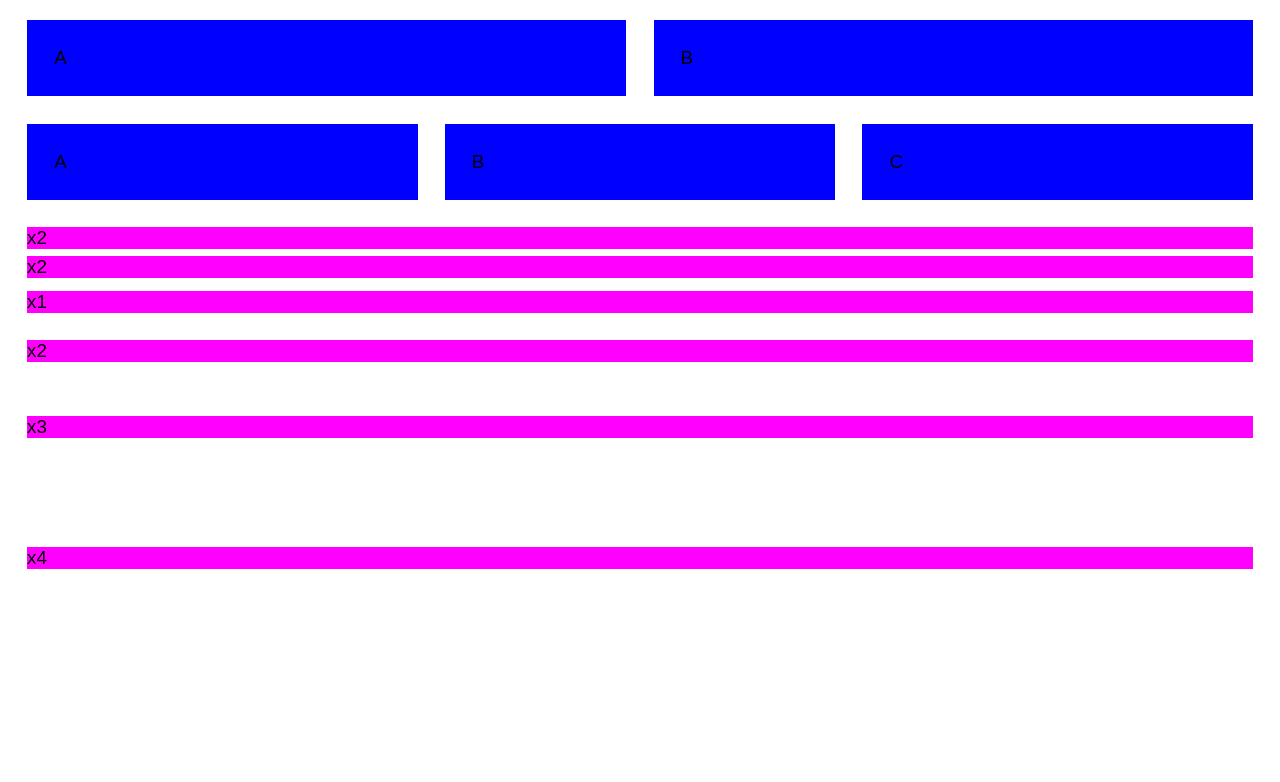
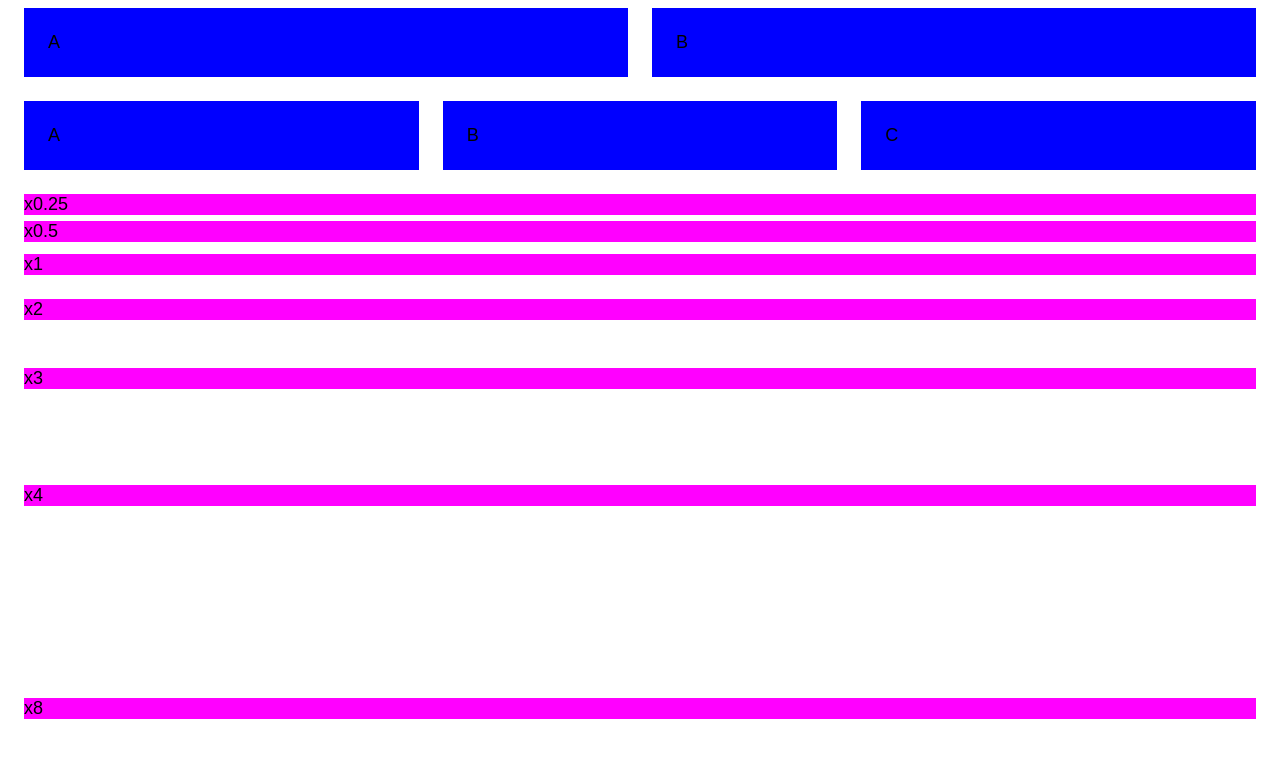
Before and after one commit to WebSeed/logarhythm, a website built with Parcel: page index.html in a window 1280 px wide. Shown: the part 103-885 px from the top of the page. Built offline with nearby package versions, Linux system fonts and the light colour scheme.

Commit message:
Something working

```diff
--- a/index.html
+++ b/index.html
@@ -22,8 +22,8 @@
         <div class="content">C</div>
       </div>
     </div>
-    <div class="h mb-1">x2</div>
-    <div class="h mb-2">x2</div>
+    <div class="h mb-1">x0.25</div>
+    <div class="h mb-2">x0.5</div>
     <div class="h mb-3">x1</div>
     <div class="h mb-4">x2</div>
     <div class="h mb-5">x3</div>
--- a/src/style.scss
+++ b/src/style.scss
@@ -1,59 +1,78 @@
-@function lerp($var-size-start, $var-size-start-unitless, $var-size-end-unitless) {
-  @return calc(var(#{$var-size-start}) +
-    (var(#{$var-size-end-unitless}) - var(#{$var-size-start-unitless})) *
-    (100vw - #{$viewport-start-rem}) /
-    (#{$viewport-end} - #{$viewport-start}));
+@function lerp($var-from-rem, $var-from, $var-to) {
+  @return calc(var(#{$var-from-rem}) +
+    (var(#{$var-to}) - var(#{$var-from})) *
+    (100vw - #{$viewport-from-rem}) /
+    (#{$viewport-to} - #{$viewport-from}));
 }
 
-@mixin lerp($var, $var-size-start, $var-size-end, $var-size-start-unitless, $var-size-end-unitless) {
-  #{$var}: lerp($var-size-start, $var-size-start-unitless, $var-size-end-unitless);
+@mixin lerp($var, $from, $to) {
 
-  @media (max-width: $viewport-start-px) {
-    #{$var}: var($var-size-start);
+  // Sass vars
+  $var-from: #{$var}-from;
+  $var-to: #{$var}-to;
+
+  $var-from-rem: #{$var-from}-rem;
+  $var-to-rem: #{$var-to}-rem;
+
+  // CSS vars
+  #{$var-from}: $from;
+  #{$var-to}: $to;
+
+  #{$var-from-rem}: calc(1rem * var(#{$var-from}) / #{$font-size-base});
+  #{$var-to-rem}: calc(1rem * var(#{$var-to}) / #{$font-size-base});
+
+  #{$var}: lerp($var-from-rem, $var-from, $var-to);
+
+  @media (max-width: $viewport-from-px) {
+    #{$var}: var($var-from-rem);
   }
 
-  @media (min-width: $viewport-end-px) {
-    #{$var}: var($var-size-end);
+  @media (min-width: $viewport-to-px) {
+    #{$var}: var($var-to-rem);
   }
 }
 
+// Vars
+
 $font-size-base: 16 !default;
 
-$space-size-start: 16 !default;
-$space-size-end: 24 !default;
+// TODO?
+// $space: (
+//   name: 'space',
+//   from: 16,
+//   to: 24,
+// )
 
-$viewport-start: 360 !default;
-$viewport-end: 1024 !default;
+$space-from: 16 !default;
+$space-to: 24 !default;
 
-$font-size-body-start: 16 !default;
-$font-size-body-end: 18 !default;
+$viewport-from: 360 !default;
+$viewport-to: 1024 !default;
 
-$font-size-h1-start: 36 !default;
-$font-size-h1-end: 48 !default;
+$font-size-body-from: 16 !default;
+$font-size-body-to: 18 !default;
+
+$font-size-h1-from: 36 !default;
+$font-size-h1-to: 48 !default;
 
 // Read-only
-$viewport-start-rem: 1rem * $viewport-start / $font-size-base;
-$viewport-start-px: 1px * $viewport-start;
+$viewport-from-rem: 1rem * $viewport-from / $font-size-base;
+$viewport-from-px: 1px * $viewport-from;
 
-$viewport-end-rem: 1rem * $viewport-end / $font-size-base;
-$viewport-end-px: 1px * $viewport-end;
+$viewport-to-rem: 1rem * $viewport-to / $font-size-base;
+$viewport-to-px: 1px * $viewport-to;
+
+// TODO: font heading scaling factor..
+// $font-size-scale: 1.2;
 
 :root {
-  --space-size-start: #{$space-size-start};
-  --space-size-end: #{$space-size-end};
-
-  --font-size-body-start: #{$font-size-body-start};
-  --font-size-body-end: #{$font-size-body-end};
-
-  --font-size-h1-start: #{$font-size-h1-start};
-  --font-size-h1-end: #{$font-size-h1-end};
 
   // Read-only
-  @include lerp('--space', '--space-size-start-rem', '--space-size-end-rem', '--space-size-start', '--space-size-end');
+  @include lerp('--space', $space-from, $space-to);
 
-  @include lerp('--font-size-body', '--font-size-body-start-rem', '--font-size-body-end-rem', '--font-size-body-start', '--font-size-body-end');
+  @include lerp('--font-size-body', $font-size-body-from, $font-size-body-to);
 
-  @include lerp('--font-size-h1', '--font-size-h1-start-rem', '--font-size-h1-end-rem', '--font-size-h1-start', '--font-size-h1-end');
+  @include lerp('--font-size-h1', $font-size-h1-from, $font-size-h1-to);
 
   --space-neg: calc(-1 * var(--space));
   --space-1: calc(0.25 * var(--space));
@@ -63,15 +82,6 @@ $viewport-end-px: 1px * $viewport-end;
   --space-5: calc(4 * var(--space));
   --space-6: calc(8 * var(--space));
   --space-7: calc(16 * var(--space));
-
-  --space-size-start-rem: calc(1rem * var(--space-size-start) / #{$font-size-base});
-  --space-size-end-rem: calc(1rem * var(--space-size-end) / #{$font-size-base});
-
-  --font-size-body-start-rem: calc(1rem * var(--font-size-body-start) / #{$font-size-base});
-  --font-size-body-end-rem: calc(1rem * var(--font-size-body-end) / #{$font-size-base});
-
-  --font-size-h1-start-rem: calc(1rem * var(--font-size-h1-start) / #{$font-size-base});
-  --font-size-h1-end-rem: calc(1rem * var(--font-size-h1-end) / #{$font-size-base});
 }
 
 html {
```
